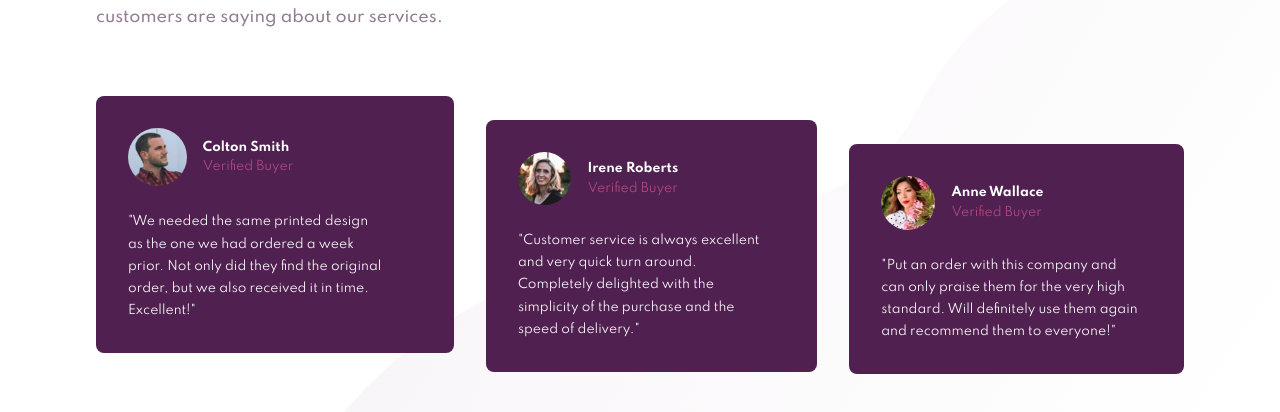
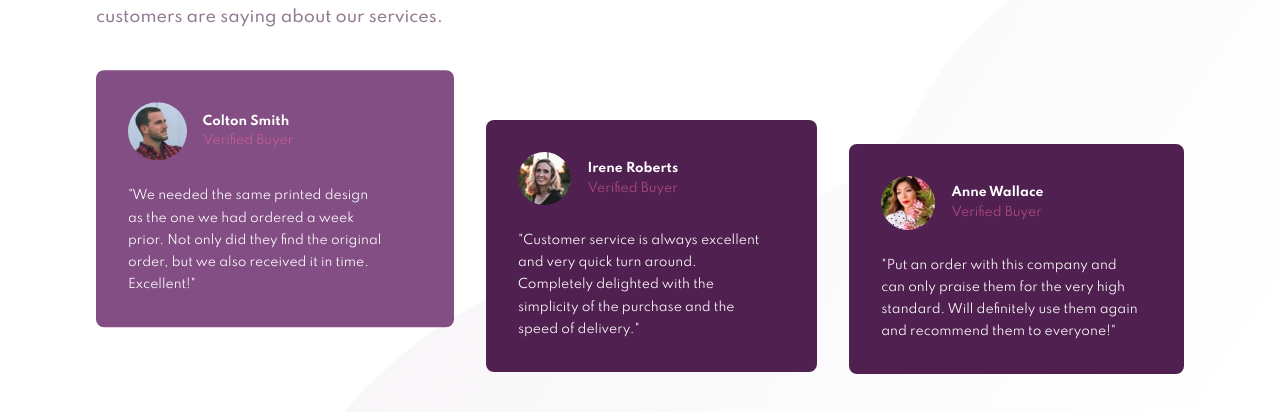
Before and after one commit to syzwnftr/social-proof-section, a plain HTML site: page index.html in a window 1280 px wide. In both pictures the pointer is over the element 274 px from the left and 586 px from the top of the page. Shown: the part 362-774 px from the top of the page. Drawn offline with Linux system fonts and the light colour scheme.

Commit message:
Added animation on testimonials-col

```diff
--- a/style.css
+++ b/style.css
@@ -16,37 +16,31 @@ main {
 }
 
 .container {
-  /* border: 1px solid black; */
   max-width: 85%;
   margin: 0 auto;
   padding: 5rem 0;
 }
 
 .heroText {
-  /* border: 1px solid black; */
   text-align: center;
 }
 
 .heroText h1 {
   margin-bottom: 1rem;
   color: hsl(300, 43%, 22%);
-  /* text-align: center; */
 }
 
 .heroText p {
   font-size: 0.87rem;
   line-height: 1.7;
   color: hsl(303, 10%, 53%);
-  /* text-align: center; */
 }
 
 .rating {
-  /* border: 1px solid black; */
   margin: 3rem 0;
 }
 
 .rating-col {
-  /* border: 1px solid black; */
   padding: 1rem;
   display: flex;
   flex-direction: column;
@@ -71,10 +65,6 @@ main {
   margin-bottom: 1.5rem;
 }
 
-.testimonials {
-  /* border: 1px solid black; */
-}
-
 .testimonials-col {
   padding: 2rem;
   background-color: hsl(300, 43%, 22%);
@@ -89,7 +79,6 @@ main {
 }
 
 .profile {
-  /* border: 1px solid black; */
   display: flex;
   margin-bottom: 1.5rem;
 }
@@ -140,7 +129,6 @@ main {
 
   .heroText,
   .rating {
-    /* border: 1px solid black; */
     flex-basis: 50%;
   }
 
@@ -148,10 +136,6 @@ main {
     margin-top: 3rem;
     text-align: left;
   }
-
-  /* .heroText > * {
-    border: 1px solid black;
-  } */
 
   .heroText h1 {
     font-size: 3rem;
@@ -197,20 +181,22 @@ main {
   }
 
   .testimonials {
-    /* border: 1px solid black; */
     display: flex;
-    /* padding: 3rem 0;
-    padding-bottom: 0rem; */
     margin-top: 4rem;
     align-items: flex-start;
   }
 
   .testimonials-col {
     max-width: 100%;
+    transition: 1s;
+  }
+
+  .testimonials-col:hover {
+    transform: translateY(-10%);
+    background-color: hsl(300, 25%, 41%);
   }
 
   .testimonialText {
-    /* border: 1px solid black; */
     padding-right: 0.8rem;
   }
 
```
